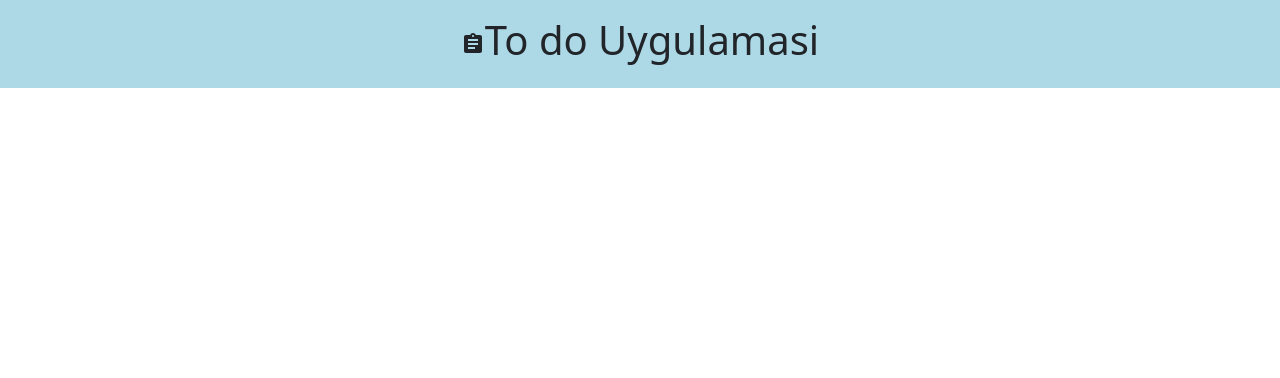
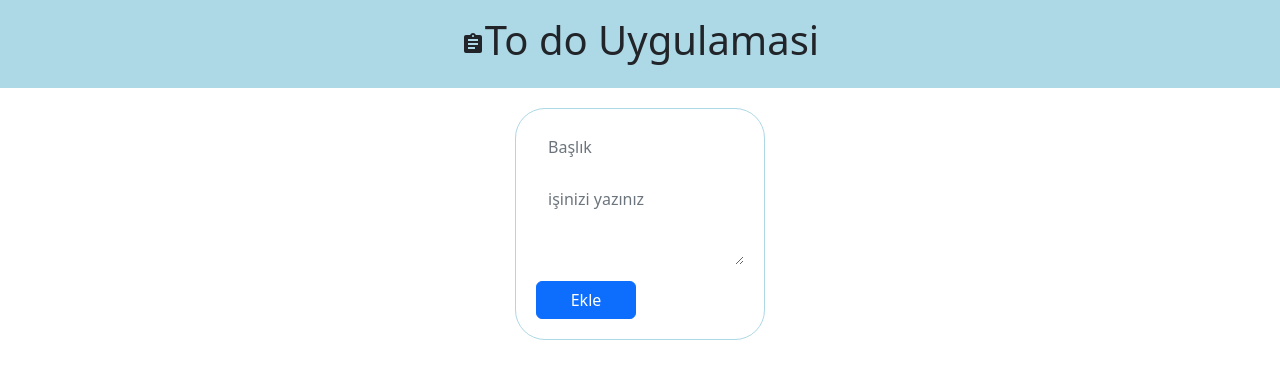
Before and after one commit to eaworks/react-todoapp-lesson, a React (Create React App) app: page / in a window 1280 px wide. Shown: the top 378 px of the page. Built offline with nearby package versions, Linux system fonts and the light colour scheme.

Commit message:
add create task

```diff
--- a/src/App.css
+++ b/src/App.css
@@ -12,3 +12,20 @@ header {
   display: flex;
   justify-content: center;
 }
+.todoDivArea {
+  display: flex;
+  justify-content: center;
+}
+.todoDiv {
+  padding: 20px;
+  width: 250px;
+  border: 1px solid lightblue;
+  border-radius: 30px;
+  margin-top: 20px;
+}
+.todoText {
+  border:none;
+}
+.todoButton{
+  width: 100px;
+}
--- a/src/App.js
+++ b/src/App.js
@@ -1,11 +1,13 @@
 
 import './App.css';
+import CreateTask from './CreateTask';
 import Header from './Header';
 
 function App() {
   return (
     <div className="App">
       <Header />
+      <CreateTask />
     </div>
   );
 }
--- /dev/null
+++ b/src/CreateTask.jsx
@@ -0,0 +1,13 @@
+import React from 'react'
+
+export default function CreateTask() {
+    return (
+        <div className='todoDivArea'>
+            <form className='todoDiv'>
+                <input type="text" className='form-control todoText mb-3' name='title' placeholder='Başlık' />
+                <textarea name="content" className='form-control todoText mb-3' rows={3} placeholder='işinizi yazınız'></textarea>
+                <button className='btn btn-primary todoButton'>Ekle</button>
+            </form>
+        </div>
+    )
+}
```
